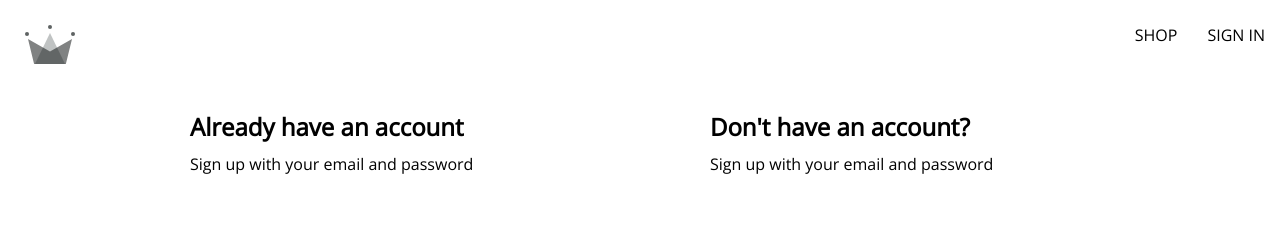
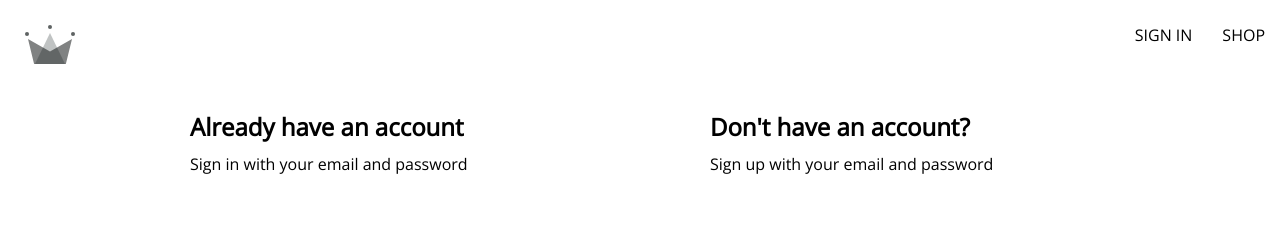
Before and after one commit to attiladekany/react-crwn-clothing-v2, a React (Create React App) app: page /auth in a window 1280 px wide. Shown: the top 225 px of the page. Built offline with nearby package versions, Linux system fonts and the light colour scheme; no server answers.

Commit message:
React Context (start) & sign out

```diff
--- a/src/components/sign-in-form/sign-in-form.component.jsx
+++ b/src/components/sign-in-form/sign-in-form.component.jsx
@@ -1,6 +1,5 @@
 import { useState } from "react";
 import {
-  createUserDocumentFromAuth,
   signInWithGooglePopup,
   signInAuthWithEmailAndPassword,
 } from "../../utils/firebase/firebase.utils";
@@ -27,16 +26,14 @@ const SignInForm = () => {
   };
 
   const signInWithGoogle = async () => {
-    const { user } = await signInWithGooglePopup();
-    await createUserDocumentFromAuth(user);
+    await signInWithGooglePopup();
   };
 
   const handleSubmit = async (event) => {
     event.preventDefault();
 
     try {
-      const response = await signInAuthWithEmailAndPassword(email, password);
-      console.log(response);
+      await signInAuthWithEmailAndPassword(email, password);
       resetFormFields();
     } catch (error) {
       switch (error.code) {
@@ -56,9 +53,9 @@ const SignInForm = () => {
   };
 
   return (
-    <div className="sign-up-container">
+    <div className="sign-in-container">
       <h2>Already have an account</h2>
-      <span>Sign up with your email and password</span>
+      <span>Sign in with your email and password</span>
       <form onSubmit={handleSubmit}>
         <FormInput
           label={"Email"}
@@ -80,7 +77,11 @@ const SignInForm = () => {
 
         <div className="buttons-container">
           <Button type="submit">Sing in</Button>
-          <Button type="button" buttonType={"google"} onClick={signInWithGoogle}>
+          <Button
+            type="button"
+            buttonType={"google"}
+            onClick={signInWithGoogle}
+          >
             Google sign in
           </Button>
         </div>
--- a/src/components/sign-in-form/sign-in-form.styles.scss
+++ b/src/components/sign-in-form/sign-in-form.styles.scss
@@ -1,4 +1,4 @@
-.sign-up-container {
+.sign-in-container {
   display: flex;
   flex-direction: column;
   width: 380px;
--- a/src/components/sign-up-form/sign-up-form.component.jsx
+++ b/src/components/sign-up-form/sign-up-form.component.jsx
@@ -17,8 +17,6 @@ const defaultFormFields = {
 const SignUpForm = () => {
   const [formFields, setFormFields] = useState(defaultFormFields);
   const { displayName, email, password, confirmPassword } = formFields;
-
-  //   console.log(formFields);
 
   const handleChange = (event) => {
     const { name, value } = event.target;
--- /dev/null
+++ b/src/context/user.context.jsx
@@ -0,0 +1,34 @@
+import { createContext, useState, useEffect } from "react";
+import {
+  onAuthStateChangedListener,
+  signOutUser,
+  createUserDocumentFromAuth,
+} from "../utils/firebase/firebase.utils";
+
+// as the actual value you want to access
+export const UserContext = createContext({
+  currentUser: null,
+  setCurrentUser: () => null,
+});
+
+// actual component
+export const UserProvider = ({ children }) => {
+  const [currentUser, setCurrentUser] = useState(null);
+  const value = { currentUser, setCurrentUser };
+
+  // however signOutUser was here in the tutor
+  useEffect(() => {
+    signOutUser(); // when the user provider mounts it has to enforce an initial state of the Auth singleton
+    const unsubscribe = onAuthStateChangedListener((user) => {
+      if (user) {
+        createUserDocumentFromAuth(user);
+      }
+      console.log("onAuthStateChangedListener", user);
+      setCurrentUser(user);
+    });
+
+    return unsubscribe;
+  }, []);
+
+  return <UserContext.Provider value={value}>{children}</UserContext.Provider>;
+};
--- a/src/index.js
+++ b/src/index.js
@@ -4,12 +4,15 @@ import './index.scss';
 import App from './App';
 import reportWebVitals from './reportWebVitals';
 import { BrowserRouter } from 'react-router-dom';
+import { UserProvider } from './context/user.context'
 
 const root = ReactDOM.createRoot(document.getElementById('root'));
 root.render(
   <React.StrictMode>
     <BrowserRouter>
-      <App />
+      <UserProvider>
+        <App />
+      </UserProvider>
     </BrowserRouter>
   </React.StrictMode>
 );
--- a/src/routes/navigation/navigation.component.jsx
+++ b/src/routes/navigation/navigation.component.jsx
@@ -1,9 +1,13 @@
-import { Fragment } from "react";
+import { Fragment, useContext } from "react";
 import { Outlet, Link } from "react-router-dom";
 import { ReactComponent as CrwnLogo } from "../../assets/crown.svg";
 import "./navigation.styles.scss";
+import { UserContext } from "../../context/user.context";
+import { signOutUser } from "../../utils/firebase/firebase.utils";
 
 const Navigation = () => {
+  const { currentUser } = useContext(UserContext);
+
   return (
     <Fragment>
       <div className="navigation">
@@ -12,11 +16,17 @@ const Navigation = () => {
         </Link>
 
         <div className="nav-links-container">
+          {currentUser ? (
+            <span className="nav-link" onClick={signOutUser}>
+              SIGN OUT
+            </span>
+          ) : (
+            <Link className="nav-link" to="/auth">
+              SIGN IN
+            </Link>
+          )}
           <Link className="nav-link" to="/shop">
             SHOP
-          </Link>
-          <Link className="nav-link" to="/auth">
-            SIGN IN
           </Link>
         </div>
       </div>
--- a/src/utils/firebase/firebase.utils.js
+++ b/src/utils/firebase/firebase.utils.js
@@ -1,5 +1,5 @@
 import { initializeApp } from "firebase/app";
-import { getAuth, signInWithRedirect, signInWithPopup, GoogleAuthProvider, createUserWithEmailAndPassword, signInWithEmailAndPassword } from 'firebase/auth'
+import { getAuth, signInWithRedirect, signInWithPopup, GoogleAuthProvider, createUserWithEmailAndPassword, signInWithEmailAndPassword, signOut, onAuthStateChanged } from 'firebase/auth'
 import {
     getFirestore,
     doc,
@@ -74,9 +74,19 @@ export const createAuthUserWithEmailAndPassword = async (email, pasword) => {
 }
 
 
-
 export const signInAuthWithEmailAndPassword = async (email, pasword) => {
     if (!email || !pasword) return;
 
     return await signInWithEmailAndPassword(auth, email, pasword);
 }
+
+export const signOutUser = async () => {
+    console.log('signOutUser called')
+    await signOut(auth);
+}
+
+export const onAuthStateChangedListener = (callback) => {
+    if (!callback) throw new Error('callback fn must be specified.');
+
+    onAuthStateChanged(auth, callback)
+}
```
